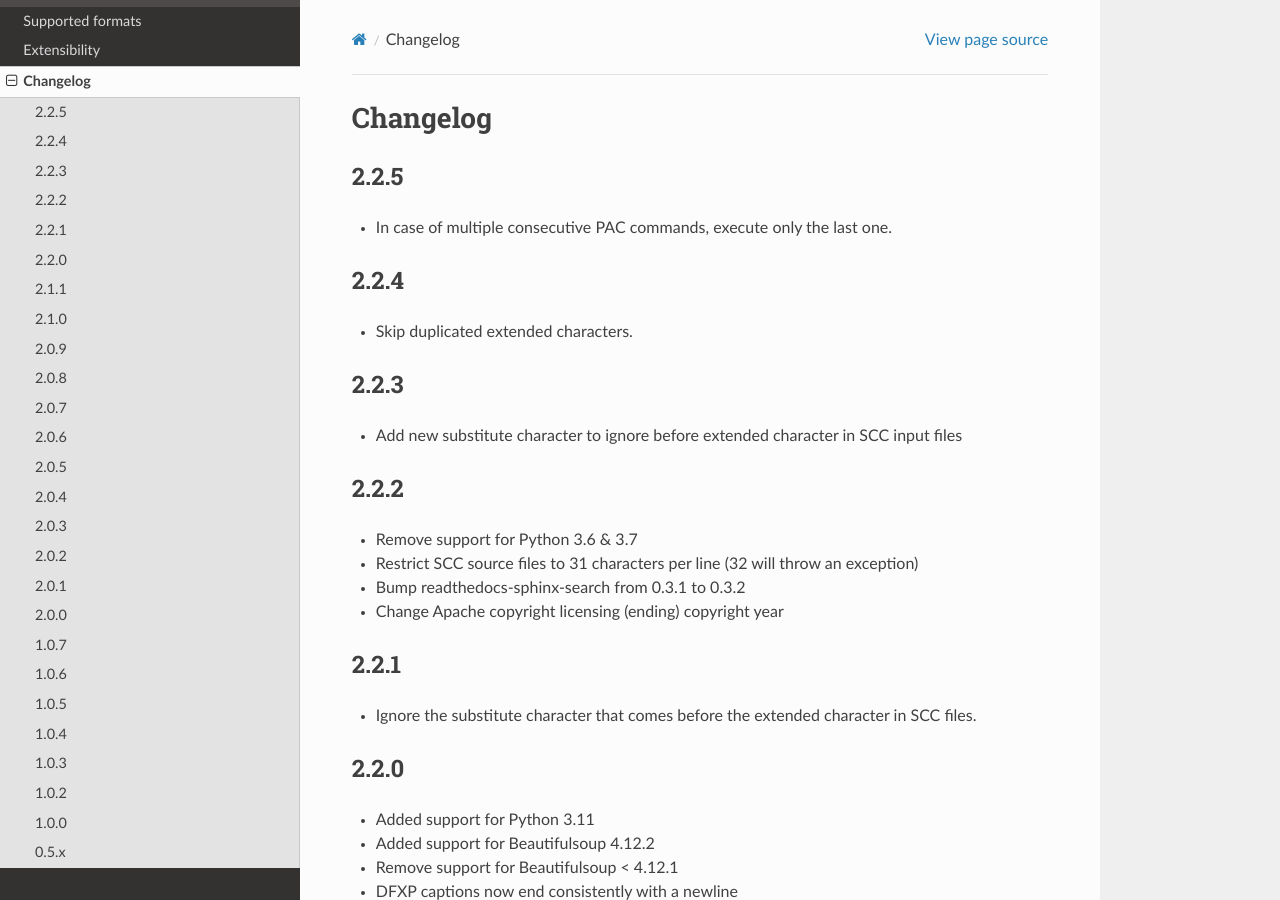
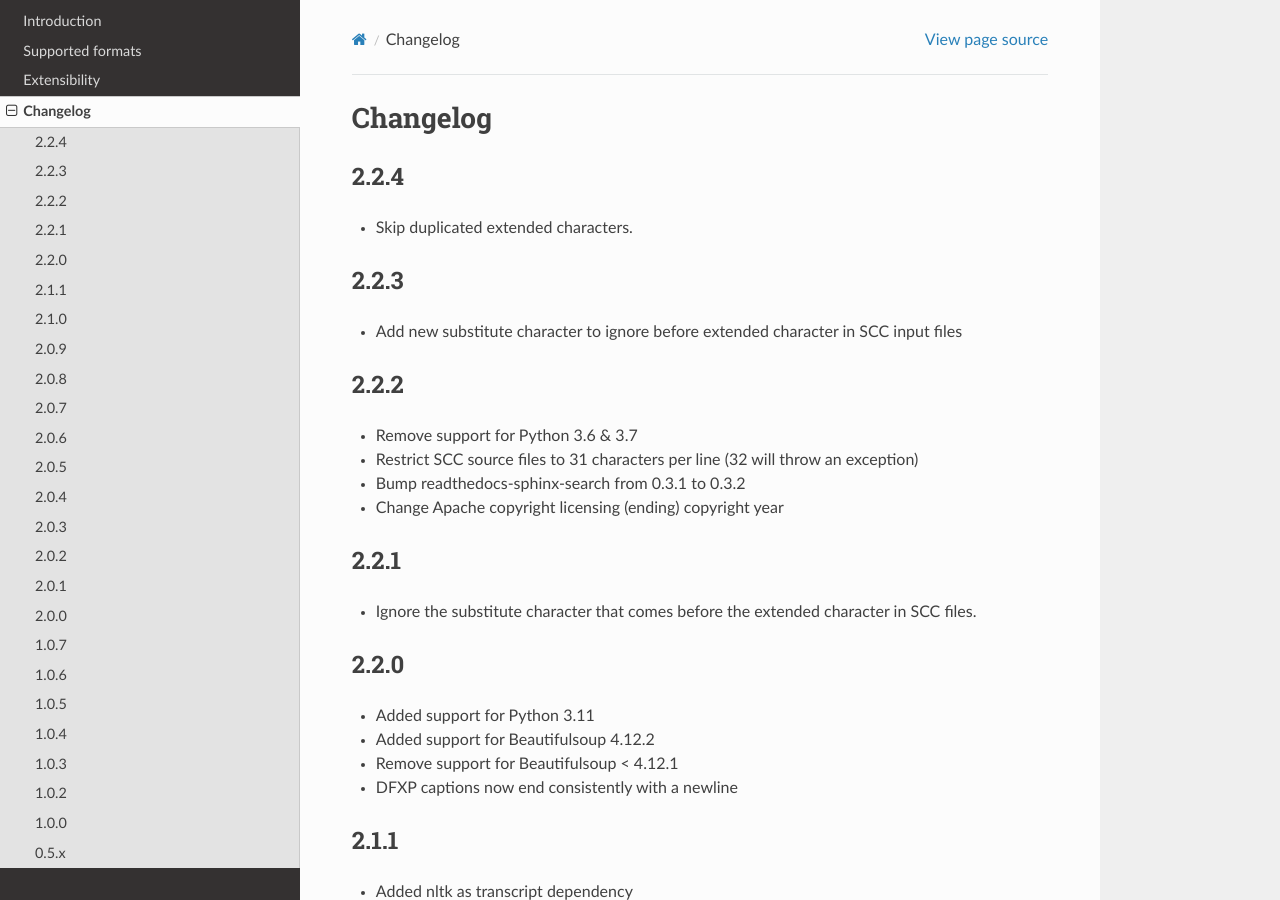
Before and after one commit to pbs/pycaption, a Sphinx documentation site: the page built from docs/changelog.rst, in a window 1280 px wide and 900 px high. Built offline with Sphinx 7.4.7 and the Read the Docs theme 2.0.0, drawn with Linux system fonts in a browser that asks for light colours.

Commit message:
Revert "update changelog"
This reverts commit b59bfa0d41f7507a70e701c54501e5515c2e6b5b.

```diff
--- a/docs/changelog.rst
+++ b/docs/changelog.rst
@@ -1,8 +1,5 @@
 Changelog
 ---------
-2.2.5
-^^^^^
-- In case of multiple consecutive PAC commands, execute only the last one.
 2.2.4
 ^^^^^
 - Skip duplicated extended characters.
```
